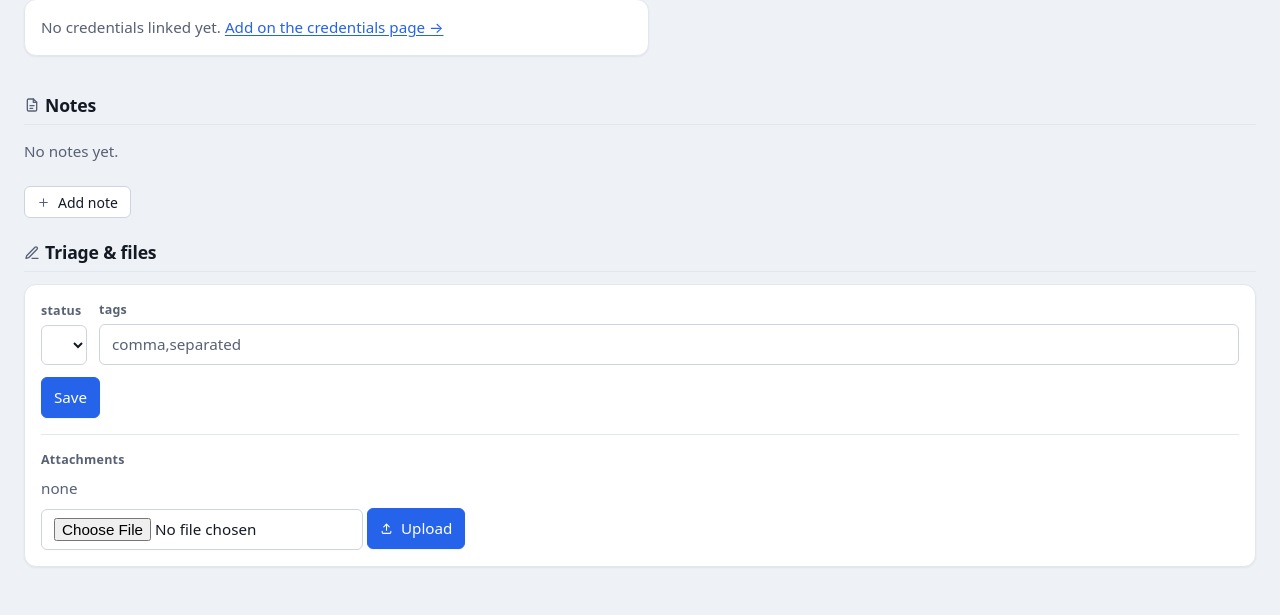
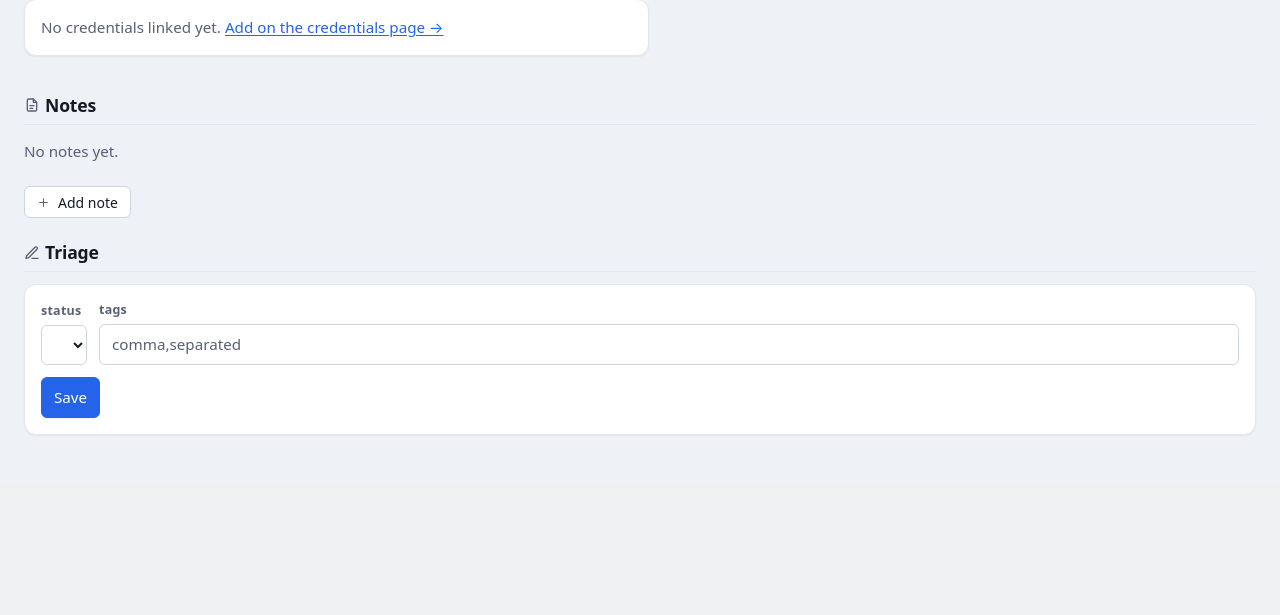
Before and after one commit to g4laad/penrecon, a FastAPI app: template src/penrecon/web/templates/host.html in a window 1280 px wide. Shown: the part 531-1146 px from the top of the page. After the commit the page ends 966 px from the top, so only its background shows below. Run offline with FastAPI, Linux system fonts and the light colour scheme; the template is opened without the code that fills it, so the values that code supplies are empty; parts of the project's set-up code (start-up, migrations or seed data) failed here and were passed over.

Commit message:
refactor: remove attachments feature entirely
Attachments were dead weight — drop the Attachment model, its queries,
the upload/download endpoints, the _attachments partial, and all CSS.
Also removes ATTACHMENTS_DIR and the attachment cleanup in host/service
deletion. Notes and credentials remain the only user-attached data.

```diff
--- a/src/penrecon/db.py
+++ b/src/penrecon/db.py
@@ -1,7 +1,7 @@
 """Database engine, session, and on-disk data locations.
 
 Everything lives under ./data (override with PENRECON_DATA): the SQLite file
-and the attachments directory.
+and the retained raw scans.
 """
 
 from __future__ import annotations
@@ -13,7 +13,6 @@ from pathlib import Path
 from sqlmodel import Session, SQLModel, create_engine
 
 DATA_DIR: Path = Path(os.environ.get("PENRECON_DATA", "data")).resolve()
-ATTACHMENTS_DIR: Path = DATA_DIR / "attachments"
 RAW_SCANS_DIR: Path = DATA_DIR / "scans"  # retained raw upload bytes (Scan.raw_path)
 DB_PATH: Path = DATA_DIR / "penrecon.db"
 
@@ -26,7 +25,6 @@ def init_db() -> None:
     No migrations: this is a local single-user DB. If the schema changes,
     delete ./data/penrecon.db and re-ingest.
     """
-    ATTACHMENTS_DIR.mkdir(parents=True, exist_ok=True)
     RAW_SCANS_DIR.mkdir(parents=True, exist_ok=True)
     # import registers tables on SQLModel.metadata
     from penrecon import models  # noqa: F401
--- a/src/penrecon/ingest.py
+++ b/src/penrecon/ingest.py
@@ -1,7 +1,7 @@
 """Ingest a parsed scan into the DB. Shared by the web upload and the CLI.
 
 Upserts host/hostname/service identities and appends immutable Observation
-rows. Never touches Annotation/Attachment.
+rows. Never touches Annotation.
 """
 
 from __future__ import annotations
--- a/src/penrecon/web/app.py
+++ b/src/penrecon/web/app.py
@@ -6,23 +6,20 @@ import csv
 import html
 import io
 import ipaddress
-import shutil
-import uuid
 from datetime import UTC, datetime
 from pathlib import Path
 
 from fastapi import Depends, FastAPI, Form, Request, UploadFile
-from fastapi.responses import FileResponse, HTMLResponse, RedirectResponse, Response
+from fastapi.responses import HTMLResponse, RedirectResponse, Response
 from fastapi.staticfiles import StaticFiles
 from fastapi.templating import Jinja2Templates
 from markupsafe import Markup, escape
 from sqlmodel import Session, select
 
 from penrecon import queries
-from penrecon.db import ATTACHMENTS_DIR, get_session, init_db
+from penrecon.db import get_session, init_db
 from penrecon.ingest import _upsert_hostname, ingest_scan
 from penrecon.models import (
-    Attachment,
     CredKind,
     Credential,
     CredentialHost,
@@ -150,11 +147,6 @@ def host_detail(
             "services": services,
             "host_ann": queries.get_annotation(session, TargetType.host, host_id),
             "host_notes": queries.notes_for(session, TargetType.host, host_id),
-            "host_attachments": queries.attachments_for(session, TargetType.host, host_id),
-            "attachments_by_service": {
-                s.service_id: queries.attachments_for(session, TargetType.service, s.service_id)
-                for s in services
-            },
             "statuses": list(Status),
             "states": list(ObsState),
             "host_credentials": queries.credentials_for_host(session, host_id),
@@ -182,10 +174,6 @@ def _render_services(request: Request, session: Session, host: Host) -> HTMLResp
             "request": request,
             "host": host,
             "services": services,
-            "attachments_by_service": {
-                s.service_id: queries.attachments_for(session, TargetType.service, s.service_id)
-                for s in services
-            },
             "statuses": list(Status),
             "states": list(ObsState),
         },
@@ -293,13 +281,9 @@ def delete_host(host_id: int, session: Session = Depends(get_session)) -> Redire
     if host is None:
         return RedirectResponse("/", status_code=303)
     svc_ids = [s.id for s in session.exec(select(Service).where(Service.host_id == host_id)).all()]
-    for att in queries.attachments_for(session, TargetType.host, host_id):
-        session.delete(att)
     for sid in svc_ids:
         if sid is None:
             continue
-        for att in queries.attachments_for(session, TargetType.service, sid):
-            session.delete(att)
         ann = queries.get_annotation(session, TargetType.service, sid)
         if ann is not None:
             session.delete(ann)
@@ -409,9 +393,6 @@ def delete_service(
         select(CredentialService).where(CredentialService.service_id == service_id)
     ).all():
         session.delete(csl)  # drop credential↔service links (credential itself survives)
-    for att in queries.attachments_for(session, TargetType.service, service_id):
-        Path(att.stored_path).unlink(missing_ok=True)
-        session.delete(att)
     for obs in session.exec(
         select(Observation).where(
             Observation.host_id == svc.host_id,
@@ -726,48 +707,3 @@ def note_delete(
     session.delete(note)
     session.commit()
     return _render_notes(request, session, tt, tid)
-
-
-@app.post("/attachment", response_class=HTMLResponse)
-async def attachment_post(
-    request: Request,
-    target_type: TargetType = Form(...),
-    target_id: int = Form(...),
-    file: UploadFile = ...,  # type: ignore[assignment]
-    session: Session = Depends(get_session),
-) -> HTMLResponse:
-    stored = f"{uuid.uuid4().hex}_{file.filename}"
-    dest = ATTACHMENTS_DIR / stored
-    with dest.open("wb") as fh:
-        shutil.copyfileobj(file.file, fh)
-    session.add(
-        Attachment(
-            target_type=target_type,
-            target_id=target_id,
-            filename=file.filename or stored,
-            stored_path=str(dest),
-            content_type=file.content_type,
-            size=dest.stat().st_size,
-        )
-    )
-    session.commit()
-    return templates.TemplateResponse(
-        request,
-        "_attachments.html",
-        {
-            "request": request,
-            "tt": target_type.value,
-            "tid": target_id,
-            "attachments": queries.attachments_for(session, target_type, target_id),
-        },
-    )
-
-
-@app.get("/attachment/{attachment_id}")
-def attachment_get(
-    attachment_id: int, session: Session = Depends(get_session)
-) -> FileResponse:
-    att = session.get(Attachment, attachment_id)
-    if att is None:
-        return FileResponse("/dev/null", status_code=404)
-    return FileResponse(att.stored_path, filename=att.filename, media_type=att.content_type)
--- a/src/penrecon/web/static/style.css
+++ b/src/penrecon/web/static/style.css
@@ -386,10 +386,6 @@ p.panel-body.empty { color:var(--mut); }
   }
 }
 
-.attachments { margin-top:var(--space-4); padding-top:var(--space-4); border-top:1px solid var(--line); }
-.field-label { display:block; font-size:var(--text-xs); font-weight:600; letter-spacing:.02em; color:var(--mut); margin-bottom:var(--space-2); }
-.attachments ul { margin:0 0 var(--space-2); padding-left:var(--space-4); }
-.attachments ul .empty { list-style:none; margin-left:calc(-1 * var(--space-4)); }
 .diff-added td { color:var(--diff-add); } .diff-removed td { color:var(--diff-del); } .diff-changed td { color:var(--diff-chg); }
 .meta { color:var(--mut); }
 
--- a/src/penrecon/web/templates/_attachments.html
+++ /dev/null
@@ -1,17 +0,0 @@
-{% import "_icons.html" as icons %}
-<div class="attachments">
-  <span class="field-label">Attachments</span>
-  <ul>
-    {% for a in attachments %}
-    <li><a href="/attachment/{{ a.id }}">{{ a.filename }}</a> <small>({{ a.size }} bytes)</small></li>
-    {% else %}
-    <li class="empty">none</li>
-    {% endfor %}
-  </ul>
-  <form hx-post="/attachment" hx-target="closest .attachments" hx-swap="outerHTML" hx-encoding="multipart/form-data">
-    <input type="hidden" name="target_type" value="{{ tt }}">
-    <input type="hidden" name="target_id" value="{{ tid }}">
-    <input type="file" name="file" required>
-    <button type="submit">{{ icons.icon('upload', 'icon-sm') }}Upload</button>
-  </form>
-</div>
--- a/src/penrecon/web/templates/_services.html
+++ b/src/penrecon/web/templates/_services.html
@@ -46,7 +46,6 @@
             hx-confirm="Delete {{ s.port }}/{{ s.proto }}? A future scan that sees it will re-add it.">{{ icons.icon('trash', 'icon-sm') }}Delete</button>
         </div>
       </form>
-      {% with tt="service", tid=s.service_id, attachments=attachments_by_service[s.service_id] %}{% include "_attachments.html" %}{% endwith %}
     </div>
   </details>
   {% else %}
--- a/src/penrecon/web/templates/host.html
+++ b/src/penrecon/web/templates/host.html
@@ -12,7 +12,7 @@
   <div class="page-head-actions">
     <button type="button" id="rename-open">{{ icons.icon('edit', 'icon-sm') }}Rename</button>
     <form action="/hosts/{{ host.id }}/delete" method="post"
-          onsubmit="return confirm('Delete host {{ host.ip }} and all its services, notes, and attachments? This cannot be undone.')">
+          onsubmit="return confirm('Delete host {{ host.ip }} and all its services and notes? This cannot be undone.')">
       <button type="submit" class="danger">{{ icons.icon('trash', 'icon-sm') }}Delete</button>
     </form>
   </div>
@@ -57,11 +57,10 @@
 
 <section class="panel">
   <div class="panel-head">
-    <h2>{{ icons.icon('edit') }}Triage &amp; files</h2>
+    <h2>{{ icons.icon('edit') }}Triage</h2>
   </div>
   <div class="panel-body">
     {% with tt="host", tid=host.id, ann=host_ann %}{% include "_annotation.html" %}{% endwith %}
-    {% with tt="host", tid=host.id, attachments=host_attachments %}{% include "_attachments.html" %}{% endwith %}
   </div>
 </section>
 
```
Also changed, not shown: src/penrecon/models.py (+4 -16 lines), src/penrecon/queries.py (+2 -16 lines).
